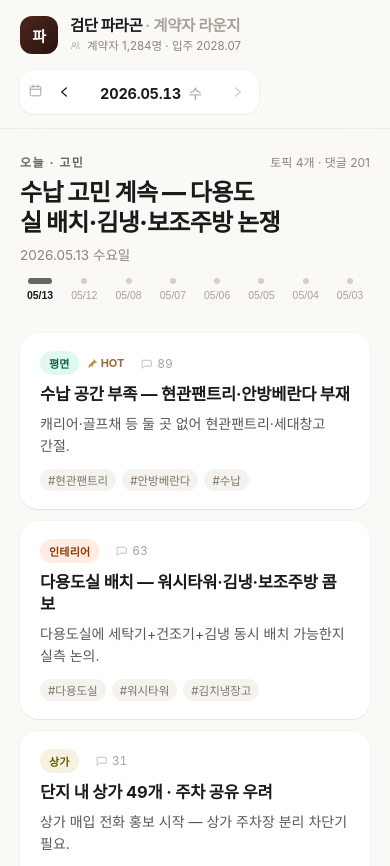
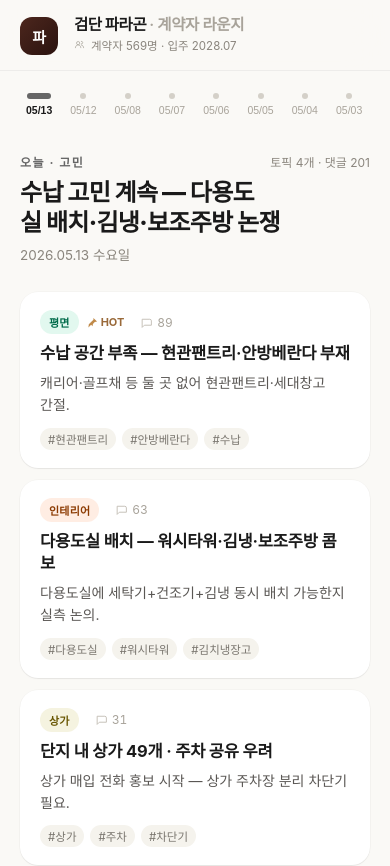
Before and after one commit to inpiniti/apartment, a React (Vite) app: page / in a window 390 px wide. Shown: the top 866 px of the page. Built offline with nearby package versions, Linux system fonts and the light colour scheme.

Commit message:
ui 수정

```diff
--- a/src/App.css
+++ b/src/App.css
@@ -1,5 +1,10 @@
 * {
   box-sizing: border-box;
+}
+
+/* 아이폰 Safari 하단 safe area 대응 */
+body {
+  padding-bottom: env(safe-area-inset-bottom);
 }
 
 html, body {
@@ -45,6 +50,57 @@ html, body {
   width: 100%;
 }
 
+/* DateRail — 날짜 많아져도 깨지지 않도록 가로 스크롤 처리 */
+.date-rail {
+  display: flex;
+  gap: 6px;
+  overflow-x: auto;
+  -webkit-overflow-scrolling: touch;
+  scrollbar-width: none; /* Firefox */
+  padding: 4px 0 2px;
+  margin-top: 10px;
+  /* 스크롤바 숨김 */
+}
+.date-rail::-webkit-scrollbar {
+  display: none;
+}
+
+/* 모바일에서 헤더 DateControl 숨김 (DateRail만 사용) */
+@media (max-width: 600px) {
+  .header-date-control {
+    display: none !important;
+  }
+  /* 모바일: desktop용 타이틀 숨김 */
+  .header-title-desktop {
+    display: none !important;
+  }
+  /* 모바일: mobile-rail-bar — 항상 sticky (JS로 position 변경 금지) */
+  .mobile-rail-bar {
+    display: block;
+    position: sticky;
+    top: 64px;   /* 헤더 높이에 맞춤 */
+    z-index: 15;
+  }
+}
+
+/* 데스크탑에서 mobile 전용 요소 숨김 */
+@media (min-width: 601px) {
+  .header-title-mobile {
+    display: none !important;
+  }
+  /* 데스크탑: DateRail sticky 바 숨김 */
+  .mobile-rail-bar {
+    display: none !important;
+  }
+}
+
+/* 모바일에서 데스크탑 전용 DateRail 숨김 */
+@media (max-width: 600px) {
+  .desktop-rail {
+    display: none !important;
+  }
+}
+
 button {
   transition: all 0.15s ease;
 }
--- a/src/App.jsx
+++ b/src/App.jsx
@@ -100,13 +100,14 @@ function DateControl({ days, idx, setIdx }) {
 
 function DateRail({ days, idx, setIdx }) {
   return (
-    <div style={{ display: "flex", gap: 6, justifyContent: "center", marginTop: 10 }}>
+    <div className="date-rail">
       {days.map((d, i) => (
         <button key={d.date} onClick={() => setIdx(i)}
           style={{
             border: "none", cursor: "pointer", background: "transparent",
             display: "flex", flexDirection: "column", alignItems: "center", gap: 5,
             padding: "4px 6px",
+            flexShrink: 0,
           }}>
           <div style={{
             width: i === idx ? 24 : 6, height: 6, borderRadius: 999,
@@ -117,6 +118,7 @@ function DateRail({ days, idx, setIdx }) {
             fontSize: 10.5, fontWeight: i === idx ? 700 : 500,
             color: i === idx ? "#1a1a1a" : "#a8a39a",
             fontFeatureSettings: '"tnum"',
+            whiteSpace: "nowrap",
           }}>{d.date.slice(5).replace("-", "/")}</span>
         </button>
       ))}
@@ -318,17 +320,70 @@ function App() {
   const days = window.BRIEFING_DATA || [];
   const [idx, setIdx] = useState(0);
   const [openTopic, setOpenTopic] = useState(null);
+  // 모바일 스크롤 감지 — 헤더 콘텐츠 전환용 (opacity/transform만 바꿈, position 변경 없음)
+  const [scrolled, setScrolled] = useState(false);
+  // DateRail 표시/숨김 — 스크롤 방향 감지
+  const [railVisible, setRailVisible] = useState(true);
+  // DateRail 구분선 표시용
+  const [railPast, setRailPast] = useState(false);
+  const sentinelRef = React.useRef(null);
+  const lastScrollYRef = React.useRef(0);
+
   const day = days[idx];
   const meta = window.COMPLEX_META || {};
   const moodColor = moodOf(day?.mood || "진지");
 
+  useEffect(() => {
+    const isMobile = () => window.innerWidth <= 600;
+    const onScroll = () => {
+      if (!isMobile()) return;
+      const currentY = window.scrollY;
+      const delta = currentY - lastScrollYRef.current;
+
+      // 헤더 타이틀 전환 (opacity/transform만)
+      setScrolled(currentY > 60);
+
+      // DateRail 방향별 표시/숨김
+      // 상단 100px 이내에서는 항상 표시
+      if (currentY < 100) {
+        setRailVisible(true);
+      } else if (Math.abs(delta) > 4) {
+        // 위로 스크롤(delta < 0) → 표시, 아래로 스크롤 → 숨김
+        setRailVisible(delta < 0);
+      }
+
+      lastScrollYRef.current = currentY;
+    };
+    window.addEventListener("scroll", onScroll, { passive: true });
+    return () => window.removeEventListener("scroll", onScroll);
+  }, []);
+
+  useEffect(() => {
+    // IntersectionObserver로 sentinel이 뷰포트 위로 사라지면 railPast=true
+    // → position 변경 없이 border/bg만 추가
+    const el = sentinelRef.current;
+    if (!el) return;
+    const observer = new IntersectionObserver(
+      ([entry]) => {
+        if (window.innerWidth > 600) return;
+        setRailPast(!entry.isIntersecting);
+      },
+      { rootMargin: "-64px 0px 0px 0px", threshold: 0 }
+    );
+    observer.observe(el);
+    return () => observer.disconnect();
+  }, []);
+
   if (!day) return <div>Loading...</div>;
+
+  const totalReplies = day.topics.reduce((s, t) => s + t.replies, 0);
 
   return (
     <div style={{ minHeight: "100vh", background: "#faf9f6" }}>
+      {/* ── 메인 헤더 ── */}
       <header style={{
-        position: "sticky", top: 0, zIndex: 10,
-        background: "rgba(250, 249, 246, 0.85)",
+        position: "sticky", top: 0, zIndex: 20,
+        background: "rgba(250, 249, 246, 0.92)",
         backdropFilter: "blur(20px) saturate(180%)",
         WebkitBackdropFilter: "blur(20px) saturate(180%)",
         borderBottom: "0.5px solid rgba(0,0,0,0.05)",
@@ -336,17 +391,19 @@ function App() {
         <div className="container" style={{
           maxWidth: 880, margin: "0 auto",
           padding: "16px 20px 14px",
-          display: "flex", alignItems: "center", gap: 16, flexWrap: "wrap",
+          display: "flex", alignItems: "center", gap: 16,
         }}>
-          <div style={{ display: "flex", alignItems: "center", gap: 12, flex: "1 1 auto", minWidth: 0 }}>
+          {/* 아이콘 — 항상 표시 */}
           <div style={{
-              width: 38, height: 38, borderRadius: 12,
+            width: 38, height: 38, borderRadius: 12, flexShrink: 0,
             background: "linear-gradient(135deg, oklch(0.32 0.06 35) 0%, oklch(0.22 0.04 30) 100%)",
             color: "#fff", fontSize: 15, fontWeight: 800,
             display: "flex", alignItems: "center", justifyContent: "center",
-              letterSpacing: -0.5, flexShrink: 0,
+            letterSpacing: -0.5,
           }}>파</div>
-            <div style={{ minWidth: 0 }}>
+
+          {/* 데스크탑: 항상 단지명 표시 */}
+          <div className="header-title-desktop" style={{ flex: "1 1 auto", minWidth: 0 }}>
             <div style={{ fontSize: 15.5, fontWeight: 800, color: "#1a1a1a", letterSpacing: -0.4, lineHeight: 1.2, whiteSpace: "nowrap", overflow: "hidden", textOverflow: "ellipsis" }}>
               {meta.name} <span style={{ color: "#a8a39a", fontWeight: 600 }}>· 계약자 라운지</span>
             </div>
@@ -354,14 +411,85 @@ function App() {
               {Icon.users(11, "#a8a39a")} 계약자 {meta.members?.toLocaleString()}명 · 입주 {meta.moveIn}
             </div>
           </div>
+
+          {/* 모바일: 고정 높이 래퍼 안에서 두 콘텐츠를 absolute로 겹쳐 opacity만 전환
+               → position 변경 없으므로 레이아웃 리플로우/스크롤 점프 없음 */}
+          <div className="header-title-mobile" style={{
+            flex: "1 1 auto", minWidth: 0,
+            position: "relative", height: 40, overflow: "hidden",
+          }}>
+            {/* 단지명 (스크롤 위) */}
+            <div style={{
+              position: "absolute", inset: 0,
+              transition: "opacity 0.22s ease, transform 0.22s ease",
+              opacity: scrolled ? 0 : 1,
+              transform: scrolled ? "translateY(-6px)" : "translateY(0)",
+              pointerEvents: scrolled ? "none" : "auto",
+            }}>
+              <div style={{ fontSize: 15.5, fontWeight: 800, color: "#1a1a1a", letterSpacing: -0.4, lineHeight: 1.2, whiteSpace: "nowrap", overflow: "hidden", textOverflow: "ellipsis" }}>
+                {meta.name} <span style={{ color: "#a8a39a", fontWeight: 600 }}>· 계약자 라운지</span>
               </div>
+              <div style={{ fontSize: 11.5, color: "#8a857d", marginTop: 2, display: "flex", alignItems: "center", gap: 6, whiteSpace: "nowrap" }}>
+                {Icon.users(11, "#a8a39a")} 계약자 {meta.members?.toLocaleString()}명 · 입주 {meta.moveIn}
+              </div>
+            </div>
+            {/* 날짜 요약 (스크롤 아래) */}
+            <div style={{
+              position: "absolute", inset: 0,
+              transition: "opacity 0.22s ease, transform 0.22s ease",
+              opacity: scrolled ? 1 : 0,
+              transform: scrolled ? "translateY(0)" : "translateY(8px)",
+              pointerEvents: scrolled ? "auto" : "none",
+            }}>
+              <div style={{
+                fontSize: 13, fontWeight: 700, color: "#1a1a1a",
+                letterSpacing: -0.3, lineHeight: 1.25,
+                whiteSpace: "nowrap", overflow: "hidden", textOverflow: "ellipsis",
+              }}>
+                {day.headline}
+              </div>
+              <div style={{ fontSize: 11, color: "#8a857d", marginTop: 3, display: "flex", alignItems: "center", gap: 5, whiteSpace: "nowrap" }}>
+                <span>{day.date.replaceAll("-", ".")} {day.dow}요일</span>
+                <span style={{ color: "#d4d0c8" }}>·</span>
+                <span>토픽 {day.topics.length}개</span>
+                <span style={{ color: "#d4d0c8" }}>·</span>
+                <span>댓글 {totalReplies}</span>
+              </div>
+            </div>
+          </div>
+
+          {/* 날짜 컨트롤 — 데스크탑만 */}
+          <div className="header-date-control">
             <DateControl days={days} idx={idx} setIdx={setIdx} />
+          </div>
         </div>
       </header>
 
-      <main className="container" style={{ maxWidth: 880, margin: "0 auto", padding: "24px 20px 60px" }}>
+      {/* ── 모바일 전용 DateRail sticky 바 ──
+           position은 CSS에서 항상 sticky로 고정.
+           JS는 border/bg 같은 시각 스타일만 바꿈 → 레이아웃 리플로우 없음 */}
+      <div
+        className="mobile-rail-bar"
+        style={{
+          /* 배경은 항상 불투명 — 스크롤 시 콘텐츠가 비쳐 보이지 않도록 */
+          background: "#faf9f6",
+          /* 구분선은 sticky 고정된 이후에만 표시 */
+          borderBottom: railPast ? "0.5px solid rgba(0,0,0,0.10)" : "0.5px solid transparent",
+          /* 스크롤 방향에 따라 슬라이드 인/아웃 */
+          transform: railVisible ? "translateY(0)" : "translateY(-100%)",
+          transition: "transform 0.28s cubic-bezier(0.32, 0.72, 0, 1), border-color 0.2s",
+          padding: "4px 20px 6px",
+        }}
+      >
+        {/* IntersectionObserver 감지 sentinel — 높이 0, 레이아웃 영향 없음 */}
+        <div ref={sentinelRef} style={{ height: 0 }} />
+        <DateRail days={days} idx={idx} setIdx={setIdx} />
+      </div>
+
+      <main className="container" style={{ maxWidth: 880, margin: "0 auto", padding: "0 20px calc(60px + env(safe-area-inset-bottom))" }}>
         <div key={day.date} style={{
           animation: "fadeSlide 0.3s cubic-bezier(0.32, 0.72, 0, 1)",
+          paddingTop: 24,
         }}>
           <div style={{ display: "flex", alignItems: "baseline", gap: 12, flexWrap: "wrap", marginBottom: 8 }}>
             <div style={{ fontSize: 12, fontWeight: 700, letterSpacing: 1.5, color: moodColor, whiteSpace: "nowrap" }}>
@@ -369,7 +497,7 @@ function App() {
             </div>
             <div style={{ flex: 1 }} />
             <div style={{ fontSize: 12, color: "#8a857d", whiteSpace: "nowrap" }}>
-              토픽 {day.topics.length}개 · 댓글 {day.topics.reduce((s,t)=>s+t.replies,0)}
+              토픽 {day.topics.length}개 · 댓글 {totalReplies}
             </div>
           </div>
           <h1 style={{
@@ -383,7 +511,10 @@ function App() {
             {day.date.replaceAll("-", ".")} {day.dow}요일
           </div>
 
+          {/* 데스크탑 전용 DateRail */}
+          <div className="desktop-rail">
             <DateRail days={days} idx={idx} setIdx={setIdx} />
+          </div>
 
           <div className="topic-grid" style={{
             display: "grid",
--- a/src/data.js
+++ b/src/data.js
@@ -1009,7 +1009,7 @@ window.CATEGORY_STYLES = {
 window.COMPLEX_META = {
   name: '검단 파라곤',
   subtitle: '1차 계약자 라운지',
-  members: 1284,
+  members: 569,
   online: 312,
   moveIn: '2028.07',
 };
```
Also changed, not shown: 1 other file (tests, documents, lock files or other folders). Lines whose indentation alone changed are shown as unchanged.
